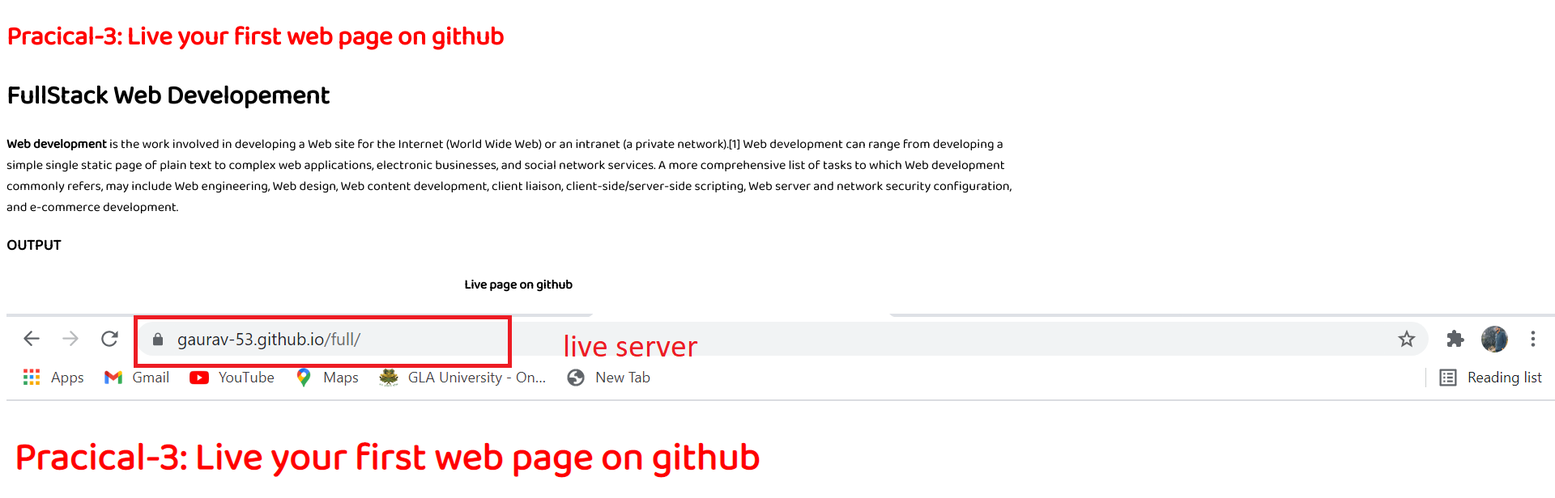
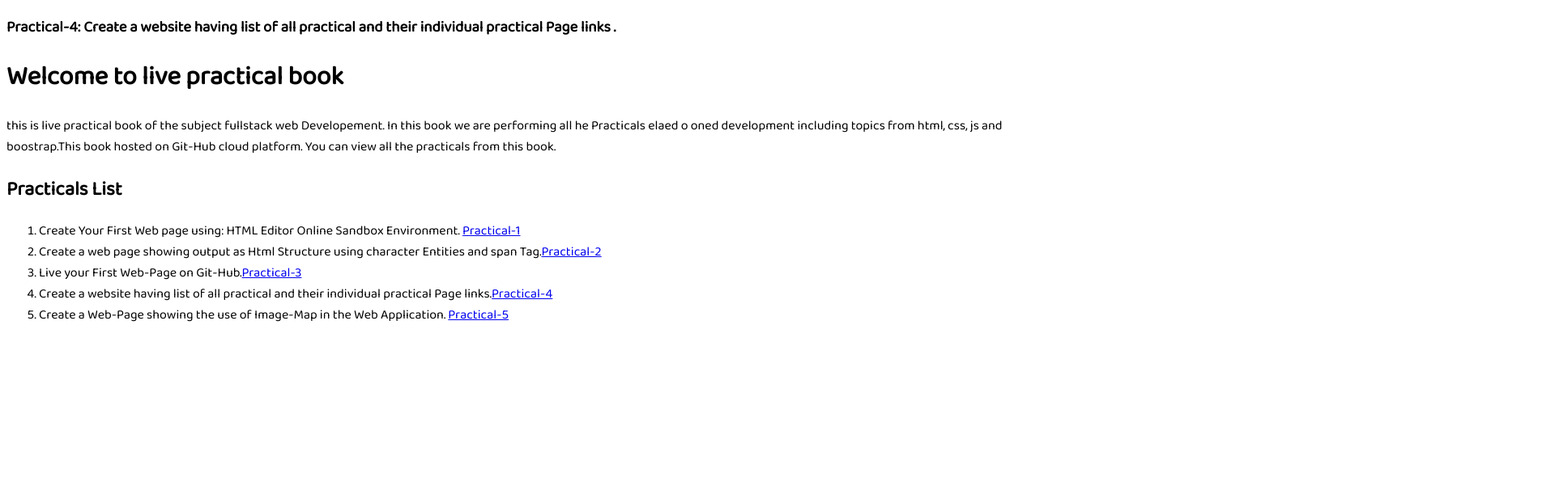
Before and after one commit to Gaurav-53/full, a plain HTML site: page index.html in a window 1280 px wide. Shown: the top 616 px of the page at 81% size, 1920 px wide, since content can reach past the window. Drawn offline with Linux system fonts and the light colour scheme.

Commit message:
add assignment-4

```diff
--- a/index.html
+++ b/index.html
@@ -4,33 +4,60 @@
     <meta charset="UTF-8" />
     <meta http-equiv="X-UA-Compatible" content="IE=edge" />
     <meta name="viewport" content="width=device-width, initial-scale=1.0" />
+    <title>Practicals</title>
+    <link rel="stylesheet" href="css/style.css" />
     <link rel="preconnect" href="https://fonts.googleapis.com" />
     <link rel="preconnect" href="https://fonts.gstatic.com" crossorigin />
     <link
       href="https://fonts.googleapis.com/css2?family=Baloo+Bhai+2&display=swap"
       rel="stylesheet"
     />
-    <title>Assignmen-3</title>
   </head>
-  <body style="font-family: 'Baloo Bhai 2', cursive;">
-      <h1 style="color: red;">Pracical-3: Live your first web page on github</h1>
-    <h1>FullStack Web Developement</h1>
+  <body style="font-family: 'Baloo Bhai 2', cursive">
+    <h3>
+      Practical-4: Create a website having list of all practical and their
+      individual practical Page links .
+    </h3>
+
+    <h1>Welcome to live practical book</h1>
     <p>
-      <strong> Web development</strong> is the work involved in developing a Web
-      site for the Internet (World Wide Web) or an intranet (a private
-      network).[1] Web development can range from developing a simple single
-      static page of plain text to complex web applications, electronic
-      businesses, and social network services. A more comprehensive list of
-      tasks to which Web development commonly refers, may include Web
-      engineering, Web design, Web content development, client liaison,
-      client-side/server-side scripting, Web server and network security
-      configuration, and e-commerce development.
+      this is live practical book of the subject fullstack web Developement. In
+      this book we are performing all he Practicals elaed o oned development
+      including topics from html, css, js and boostrap.This book hosted on
+      Git-Hub cloud platform. You can view all the practicals from this book.
     </p>
-    <h3>OUTPUT</h3>
-    <h4 style="text-align: center;">Live page on github</h4>
 
-    <img src="res/full 3.png" alt="image Loading...">
+    <h2>Practicals List</h2>
 
-
+    <div>
+      <ol>
+        <li>
+          Create Your First Web page using: HTML Editor Online Sandbox
+          Environment.
+          <a href="assignment-1.html" target="_blank">Practical-1</a>
+        </li>
+        <li>
+          Create a web page showing output as Html Structure using character
+          Entities and span Tag.<a href="assignment-2.html" target="_blank"
+            >Practical-2</a
+          >
+        </li>
+        <li>
+          Live your First Web-Page on Git-Hub.<a
+            href="assignment-3.html"
+            target="_blank"
+            >Practical-3</a
+          >
+        </li>
+        <li>
+          Create a website having list of all practical and their individual
+          practical Page links.<a href="index.html">Practical-4</a>
+        </li>
+        <li>
+          Create a Web-Page showing the use of Image-Map in the Web Application.
+          <a href="assignment-5.html">Practical-5</a>
+        </li>
+      </ol>
+    </div>
   </body>
 </html>
```
Also changed, not shown: assignment-3.html (added, +36 -0 lines).
